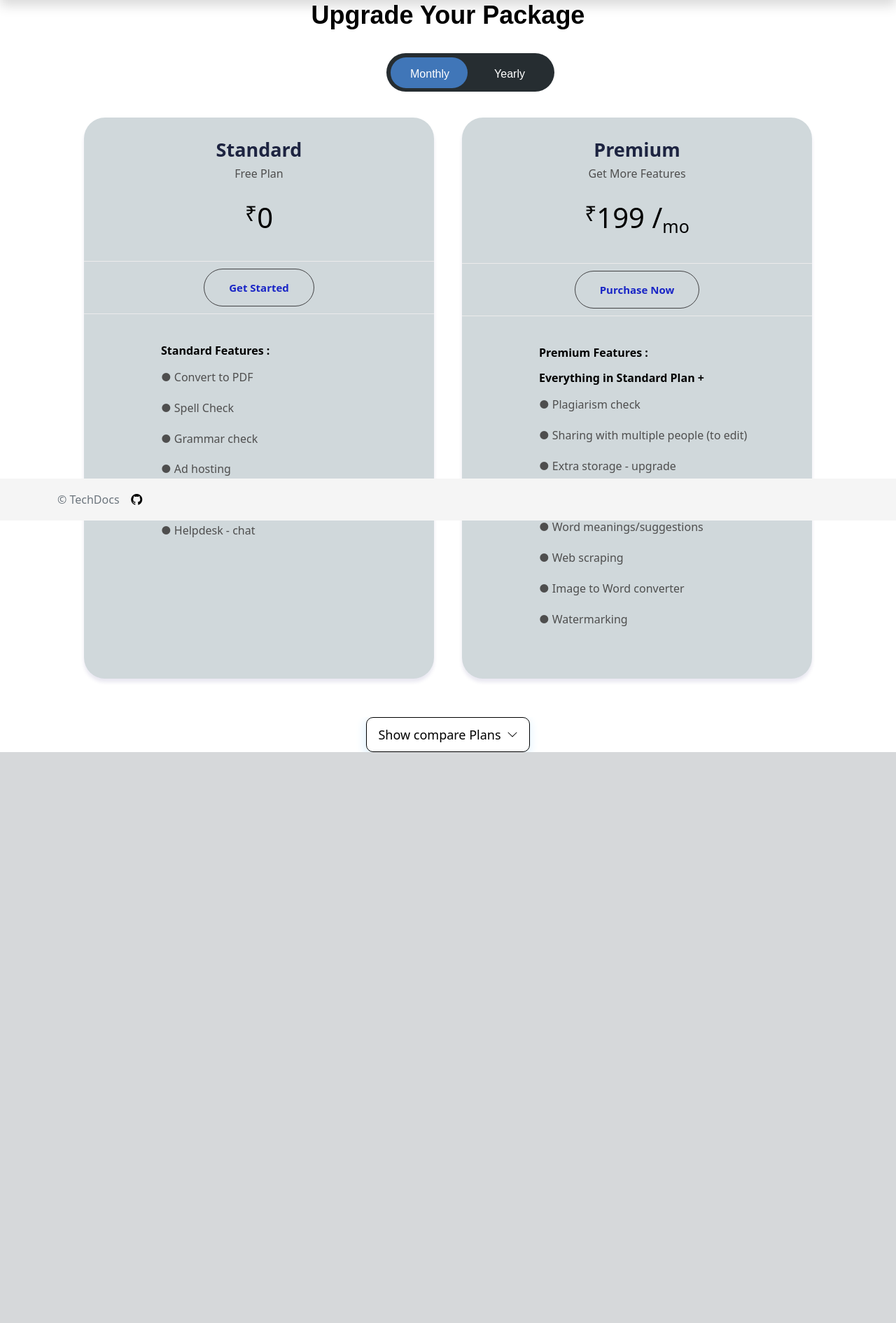
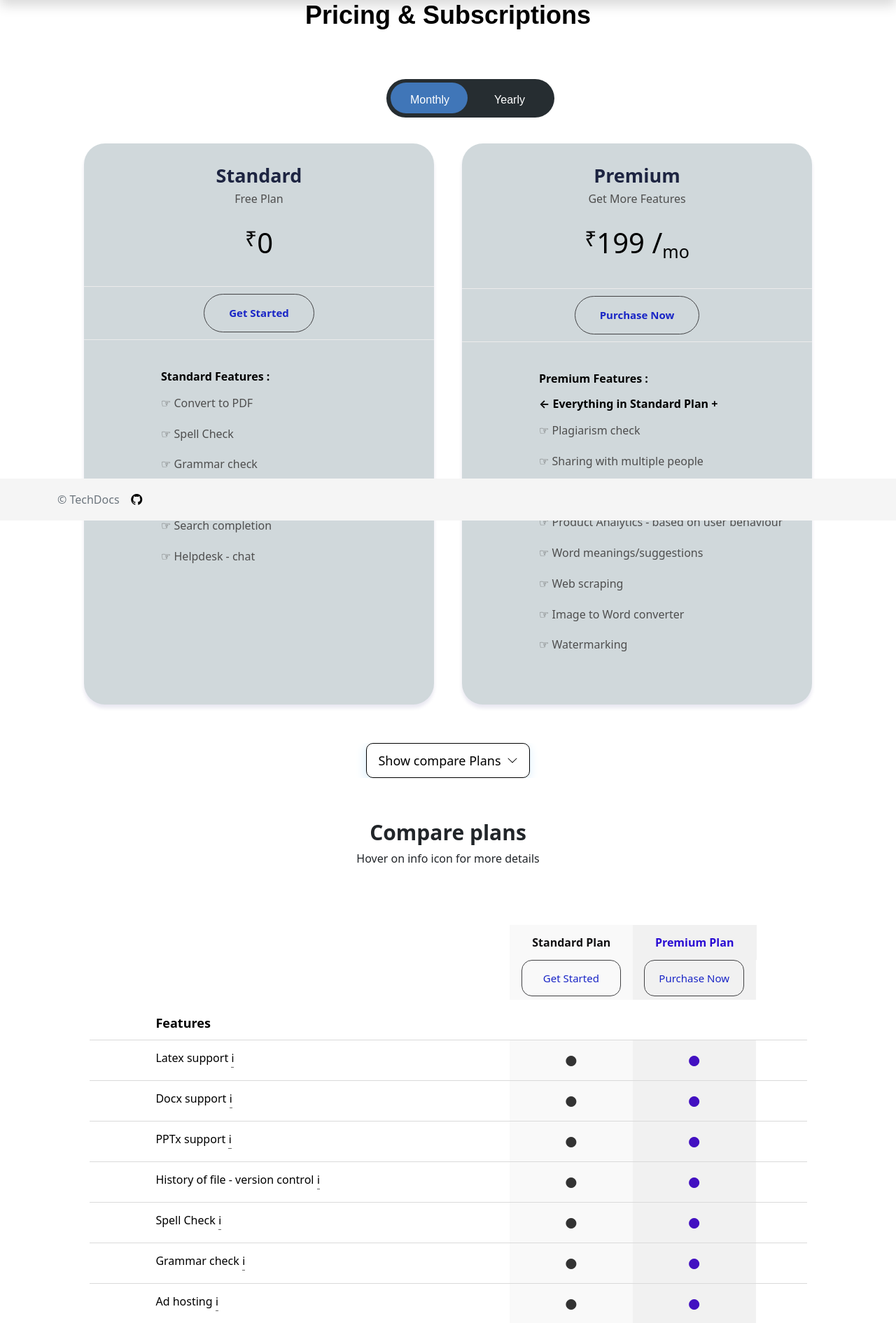
Before and after one commit to prernawaghray/GL-TechDocs, a Flask app: page /plans in a window 1280 px wide. Shown: the part 56-1947 px from the top of the page at 70% size. Before the commit the page ends 1131 px from the top, so only its background shows below. Run offline with Flask 2, Linux system fonts and the light colour scheme; some libraries are stand-ins or nearby versions.

Commit message:
Update pricing.html

```diff
--- a/frontend/app/templates/plans-and-subscriptions/pricing.html
+++ b/frontend/app/templates/plans-and-subscriptions/pricing.html
@@ -3,15 +3,15 @@
 {% block pageCss%}
 <link rel="stylesheet" href="{{ url_for('static', filename='css/pricing.css') }}">
 <link rel="stylesheet" href="https://fonts.googleapis.com/css2?family=Roboto:wght@300;400;500;700;900&display=swap">
+
 <link rel="stylesheet" href="https://cdn.jsdelivr.net/npm/bootstrap@5.2.2/dist/css/bootstrap.min.css">
 {% endblock %}
-
 
 {% block body %}
 <div class="pricing-container">
     <div class="section-intro">
-				<h1>Upgrade Your Package</h1>
-
+        <h1>Pricing & Subscriptions</h1>
+        <h4>Choose to your desired plan</h4>
         <div class="toggle-switch-container">
             <input type="checkbox" class="plan-switch" />
             <span class="Monthly">Monthly</span>
@@ -28,20 +28,20 @@
                     <h3 class="card-pricing_price"><span class="rupee">&#8377</span><span class="amount">0</span></h3>
                 </div>
                 <div class="card-pricing_button">
-							<button onclick="window.location.href=''" class="button">Get Started</button>
+                    <button onclick= "BasicPlan()" class="button">Get Started</button>
                 </div>
                 <ul class="card-pricing_list">
                     <p class="Features">Standard Features  :</p>
-							<!-- <li><span class="dot">&#9679;</span>  Feature 1</li>
-							<li><span class="dot">&#9679;</span>  Feature 2</li>
-							<li><span class="dot">&#9679;</span>  Feature 3</li>
-							<li><span class="dot">&#9679;</span>  Feature 4</li> -->
-							<li><span class="dot">&#9679;</span>  Convert to PDF</li>
-							<li><span class="dot">&#9679;</span>  Spell Check</li>
-							<li><span class="dot">&#9679;</span>  Grammar check</li>
-							<li><span class="dot">&#9679;</span>  Ad hosting</li>
-							<li><span class="dot">&#9679;</span>  Search completion</li>
-							<li><span class="dot">&#9679;</span>  Helpdesk - chat</li>
+                    <!-- <li><span class="dot">&#9758;</span>  Feature 1</li>
+                    <li><span class="dot">&#9758;</span>  Feature 2</li>
+                    <li><span class="dot">&#9758;</span>  Feature 3</li>
+                    <li><span class="dot">&#9758;</span>  Feature 4</li> -->
+                    <li><span class="dot">&#9758;</span>  Convert to PDF</li>
+                    <li><span class="dot">&#9758;</span>  Spell Check</li>
+                    <li><span class="dot">&#9758;</span>  Grammar check</li>
+                    <li><span class="dot">&#9758;</span>  Ad hosting</li>
+                    <li><span class="dot">&#9758;</span>  Search completion</li>
+                    <li><span class="dot">&#9758;</span>  Helpdesk - chat</li>
                 </ul>
             </div>
             <div class="plan-card">
@@ -51,21 +51,20 @@
                     <h3 class="card-pricing_price" id="Price"><span class="rupee">&#8377</span><span class="amount">199 /</span><span class="type">mo</span></h3>
                 </div>
                 <div class="card-pricing_button">
-							<button class="button">Purchase Now</button>
+                    <button class="button" onclick="PremiumPlan()">Purchase Now</button>
                 </div>
                 <ul class="card-pricing_list">
                     <p class="Features">Premium Features  : </p>
-							<p class="Features-1">Everything in Standard Plan +</p>
-							<li><span class="dot">&#9679;</span>  Plagiarism check</li>
-							<li><span class="dot">&#9679;</span>  Sharing with multiple people (to edit)</li>
-							<li><span class="dot">&#9679;</span>  Extra storage - upgrade</li>
-							<li><span class="dot">&#9679;</span>  Product Analytics - based on user behaviour</li>
-							<li><span class="dot">&#9679;</span>  Word meanings/suggestions</li>
-							<li><span class="dot">&#9679;</span>  Web scraping</li>
-							<li><span class="dot">&#9679;</span>  Image to Word converter</li>
-							<li><span class="dot">&#9679;</span>  Watermarking</li>
+                    <p class="Features-1">&#8592; Everything in Standard Plan +</p>
+                    <li><span class="dot">&#9758;</span>  Plagiarism check</li>
+                    <li><span class="dot">&#9758;</span>  Sharing with multiple people</li>
+                    <li><span class="dot">&#9758;</span>  Extra storage - upgrade</li>
+                    <li><span class="dot">&#9758;</span>  Product Analytics - based on user behaviour</li>
+                    <li><span class="dot">&#9758;</span>  Word meanings/suggestions</li>
+                    <li><span class="dot">&#9758;</span>  Web scraping</li>
+                    <li><span class="dot">&#9758;</span>  Image to Word converter</li>
+                    <li><span class="dot">&#9758;</span>  Watermarking</li>
                 </ul>
-
             </div>
         </div>
     </div>
@@ -84,32 +83,33 @@
     <div class="compare-table">
         <div class="compare-wrapper" style="line-height: 1; text-align: center; margin-top: 0px; font-size: 20px; font-weight: bold; height: 100px; ">
             <h2 style="font-size: 30px; font-weight: 700; padding-bottom: 0px; ">Compare plans</h2>
-					<span style="font-size: 16px; font-weight: 300; display: inline-block;">Hover on items for more details</span>
+            <span style="font-size: 16px; font-weight: 300; display: inline-block;">Hover on info icon for more details</span>
         </div>
     </div>
     <div id="CompareTable" style="display: block;" class="mfcompare-table">
         <div class="compare-wrapper">
             <div class="PricingComparison">
-						<div class="P-row_1">
                 <div class="row_1 PricingComparisonTitle z-2">
                     <div class="col-md-6 col-sm-4"><div class="PlanFeatureTitle"></div></div>
                     <div class="F-Column col-md-2 col-sm-2"><div style="color: #111012;" class="PricingPlanName Pricing-Highlight_1">Standard Plan
                     </div>
                     <div class="buy-button-1">
-									<button class="button-2">
+                        <button class="button-2" onclick="BasicPlan()">
                             Get Started
                         </button>
                     </div>
                     </div>
                     <div class="F-Column col-md-2 col-sm-2"><div style="color: #290bd3;" class="PricingPlanName Pricing-Highlight">Premium Plan</div>
                     <div class="buy-button-2">
-									<button class="button-3">
+                        <button class="button-3" onclick="PremiumPlan()">
                             Purchase Now
                         </button>
                     </div>
                     </div>
                 </div>
-						</div>
+                <!-- <div class="P-row_1">
+
+                </div> -->
                 <div class="P-row_1 Category-wrapper">
                     <div class="row_1">
                         <div class="col-md-6 col-sm-4"><div class="Category-title"><span>Features</span></div></div>
@@ -121,8 +121,11 @@
                     <div class="row_1">
                         <div class="col-md-6 col-sm-4">
                             <div class="PlanFeatureTitle">
-									<span class="FeatureInfo" data-bs-toggle="tooltip" title="Tooltip text top" data-placement="top">
+                            <span class="FeatureName">
                                 Latex support
+                            </span>
+                            <span class="FeatureInfo" data-bs-toggle="tooltip" title="Latex editing supported" data-placement="top">
+                                &#8505;
                             </span>
                             </div>
                         </div>
@@ -132,119 +135,170 @@
                 </div>
                 <div class="P-row_1">
                     <div class="row_1">
-								<div class="col-md-6 col-sm-4"><div class="PlanFeatureTitle"><span class="FeatureInfo" data-bs-toggle="tooltip" title="Tooltip text top" data-placement="top">Docx support</span></div></div>
+                        <div class="col-md-6 col-sm-4">
+                            <div class="PlanFeatureTitle">
+                                <span class="FeatureName">Docx support</span>
+                                <span class="FeatureInfo" data-bs-toggle="tooltip" title="Word document can be generated" data-placement="top">&#8505;</span>
+                            </div></div>
                         <div class="F-Column col-md-2 col-sm-2"><div class="Basic-Plan PlanAvailableTxt"><span class="PlanAvailableDot">&#9679;</span></div></div>
                         <div class="F-Column col-md-2 col-sm-2"><div class="Premium-Plan"><span class="PlanAvailableDot">&#9679;</span></div></div>
                     </div>
                 </div>
                 <div class="P-row_1">
                     <div class="row_1">
-								<div class="col-md-6 col-sm-4"><div class="PlanFeatureTitle"><span class="FeatureInfo" data-bs-toggle="tooltip" title="Tooltip text top" data-placement="top">PPTx support</span></div></div>
+                        <div class="col-md-6 col-sm-4"><div class="PlanFeatureTitle"><span class="FeatureName">PPTx support</span>
+                            <span class="FeatureInfo"  data-bs-toggle="tooltip" title="Powerpoint presentation generation supported" data-placement="top">&#8505;</span>
+                        </div></div>
                         <div class="F-Column col-md-2 col-sm-2"><div class="Basic-Plan PlanAvailableTxt"><span class="PlanAvailableDot">&#9679;</span></div></div>
                         <div class="F-Column col-md-2 col-sm-2"><div class="Premium-Plan"><span class="PlanAvailableDot">&#9679;</span></div></div>
                     </div>
                 </div>
                 <div class="P-row_1">
                     <div class="row_1">
-								<div class="col-md-6 col-sm-4"><div class="PlanFeatureTitle"><span class="FeatureInfo" data-bs-toggle="tooltip" title="Tooltip text top" data-placement="top">History of file - version control</span></div></div>
+                        <div class="col-md-6 col-sm-4"><div class="PlanFeatureTitle">
+                            <span class="FeatureName" >History of file - version control</span>
+                            <span class="FeatureInfo" data-bs-toggle="tooltip" title="All changes done can be viewed through history" data-placement="top">&#8505;</span>
+                        </div></div>
                         <div class="F-Column col-md-2 col-sm-2"><div class="Basic-Plan PlanAvailableTxt"><span class="PlanAvailableDot">&#9679;</span></div></div>
                         <div class="F-Column col-md-2 col-sm-2"><div class="Premium-Plan"><span class="PlanAvailableDot">&#9679;</span></div></div>
                     </div>
                 </div>
                 <div class="P-row_1">
                     <div class="row_1">
-								<div class="col-md-6 col-sm-4"><div class="PlanFeatureTitle"><span class="FeatureInfo" data-bs-toggle="tooltip" title="Tooltip text top" data-placement="top">Spell Check</span></div></div>
+                        <div class="col-md-6 col-sm-4"><div class="PlanFeatureTitle">
+                            <span class="FeatureName">Spell Check</span>
+                            <span class="FeatureInfo" data-bs-toggle="tooltip" title="Spelling check and correction can be done during editing" data-placement="top">&#8505;</span>
+                        </div></div>
                         <div class="F-Column col-md-2 col-sm-2"><div class="Basic-Plan PlanAvailableTxt"><span class="PlanAvailableDot">&#9679;</span></div></div>
                         <div class="F-Column col-md-2 col-sm-2"><div class="Premium-Plan"><span class="PlanAvailableDot">&#9679;</span></div></div>
                     </div>
                 </div>
                 <div class="P-row_1">
                     <div class="row_1">
-								<div class="col-md-6 col-sm-4"><div class="PlanFeatureTitle"><span class="FeatureInfo" data-bs-toggle="tooltip" title="Tooltip text top" data-placement="top">Grammar check</span></div></div>
+                        <div class="col-md-6 col-sm-4"><div class="PlanFeatureTitle">
+                            <span class="FeatureName" >Grammar check</span>
+                            <span class="FeatureInfo" data-bs-toggle="tooltip" title="All grammatical mistakes can be verified and rectified" data-placement="top">&#8505;</span>
+                        </div></div>
                         <div class="F-Column col-md-2 col-sm-2"><div class="Basic-Plan PlanAvailableTxt"><span class="PlanAvailableDot">&#9679;</span></div></div>
                         <div class="F-Column col-md-2 col-sm-2"><div class="Premium-Plan"><span class="PlanAvailableDot">&#9679;</span></div></div>
                     </div>
                 </div>
                 <div class="P-row_1">
                     <div class="row_1">
-								<div class="col-md-6 col-sm-4"><div class="PlanFeatureTitle"><span class="FeatureInfo" data-bs-toggle="tooltip" title="Tooltip text top" data-placement="top">Ad hosting</span></div></div>
+                        <div class="col-md-6 col-sm-4"><div class="PlanFeatureTitle">
+                            <span class="FeatureName" >Ad hosting</span>
+                            <span class="FeatureInfo" data-bs-toggle="tooltip" title="Ads hosting service is available" data-placement="top">&#8505;</span>
+                        </div></div>
                         <div class="F-Column col-md-2 col-sm-2"><div class="Basic-Plan PlanAvailableTxt"><span class="PlanAvailableDot">&#9679;</span></div></div>
                         <div class="F-Column col-md-2 col-sm-2"><div class="Premium-Plan"><span class="PlanAvailableDot">&#9679;</span></div></div>
                     </div>
                 </div>
                 <div class="P-row_1">
                     <div class="row_1">
-								<div class="col-md-6 col-sm-4"><div class="PlanFeatureTitle"><span class="FeatureInfo" data-bs-toggle="tooltip" title="Tooltip text top" data-placement="top">Sync to Google Drive, Dropbox, GitHub</span></div></div>
+                        <div class="col-md-6 col-sm-4"><div class="PlanFeatureTitle">
+                            <span class="FeatureName" >Sync to Google Drive, Dropbox, GitHub</span>
+                            <span class="FeatureInfo" data-bs-toggle="tooltip" title="All the edited documents can be uploaded to google drive/dropbox/github" data-placement="top">&#8505;</span>
+                        </div></div>
                         <div class="F-Column col-md-2 col-sm-2"><div class="Basic-Plan PlanAvailableTxt"><span class="PlanAvailableDot">&#9679;</span></div></div>
                         <div class="F-Column col-md-2 col-sm-2"><div class="Premium-Plan"><span class="PlanAvailableDot">&#9679;</span></div></div>
                     </div>
                 </div>
                 <div class="P-row_1">
                     <div class="row_1">
-								<div class="col-md-6 col-sm-4"><div class="PlanFeatureTitle"><span class="FeatureInfo" data-bs-toggle="tooltip" title="Tooltip text top" data-placement="top">Convert to PDF/HTML/Word/etc</span></div></div>
+                        <div class="col-md-6 col-sm-4"><div class="PlanFeatureTitle">
+                            <span class="FeatureName">Convert to PDF/HTML/Word/etc</span>
+                            <span class="FeatureInfo" data-bs-toggle="tooltip" title="Document download with various extensions supported" data-placement="top">&#8505;</span>
+                        </div></div>
                         <div class="F-Column col-md-2 col-sm-2"><div class="Basic-Plan PlanAvailableTxt"><span class="PlanAvailableDot">&#9679;</span></div></div>
                         <div class="F-Column col-md-2 col-sm-2"><div class="Premium-Plan"><span class="PlanAvailableDot">&#9679;</span></div></div>
                     </div>
                 </div>
                 <div class="P-row_1">
                     <div class="row_1">
-								<div class="col-md-6 col-sm-4"><div class="PlanFeatureTitle"><span class="FeatureInfo" data-bs-toggle="tooltip" title="Tooltip text top" data-placement="top">Helpdesk</span></div></div>
+                        <div class="col-md-6 col-sm-4"><div class="PlanFeatureTitle">
+                            <span class="FeatureName">Helpdesk</span>
+                            <span class="FeatureInfo" data-bs-toggle="tooltip" title="Chat service with helpdesk" data-placement="top">&#8505;</span>
+                        </div></div>
                         <div class="F-Column col-md-2 col-sm-2"><div class="Basic-Plan PlanAvailableTxt"><span class="PlanAvailableDot">&#9679;</span></div></div>
                         <div class="F-Column col-md-2 col-sm-2"><div class="Premium-Plan"><span class="PlanAvailableDot">&#9679;</span></div></div>
                     </div>
                 </div>
                 <div class="P-row_1">
                     <div class="row_1">
-								<div class="col-md-6 col-sm-4"><div class="PlanFeatureTitle"><span class="FeatureInfo" data-bs-toggle="tooltip" title="Tooltip text top" data-placement="top">Plagiarism check</span></div></div>
+                        <div class="col-md-6 col-sm-4"><div class="PlanFeatureTitle">
+                            <span class="FeatureName">Plagiarism check</span>
+                            <span class="FeatureInfo" data-bs-toggle="tooltip" title="Plagiarism checking service supported" data-placement="top">&#8505;</span>
+                        </div></div>
                         <div class="F-Column col-md-2 col-sm-2"><div class="Basic-Plan PlanAvailableTxt">-</div></div>
                         <div class="F-Column col-md-2 col-sm-2"><div class="Premium-Plan"><span class="PlanAvailableDot">&#9679;</span></div></div>
                     </div>
                 </div>
                 <div class="P-row_1">
                     <div class="row_1">
-								<div class="col-md-6 col-sm-4"><div class="PlanFeatureTitle"><span class="FeatureInfo" data-bs-toggle="tooltip" title="Tooltip text top" data-placement="top">Extra storage</span></div></div>
+                        <div class="col-md-6 col-sm-4"><div class="PlanFeatureTitle">
+                            <span class="FeatureName">Extra storage</span>
+                            <span class="FeatureInfo" data-bs-toggle="tooltip" title="Documents storage space upgraded" data-placement="top">&#8505;</span>
+                        </div></div>
                         <div class="F-Column col-md-2 col-sm-2"><div class="Basic-Plan PlanAvailableTxt">-</div></div>
                         <div class="F-Column col-md-2 col-sm-2"><div class="Premium-Plan"><span class="PlanAvailableDot">&#9679;</span></div></div>
                     </div>
                 </div>
                 <div class="P-row_1">
                     <div class="row_1">
-								<div class="col-md-6 col-sm-4"><div class="PlanFeatureTitle"><span class="FeatureInfo" data-bs-toggle="tooltip" title="Tooltip text top" data-placement="top">Sharing with multiple people</span></div></div>
+                        <div class="col-md-6 col-sm-4"><div class="PlanFeatureTitle">
+                            <span class="FeatureName">Sharing with multiple people</span>
+                            <span class="FeatureInfo" data-bs-toggle="tooltip" title="Sharing of documents" data-placement="top">&#8505;</span>
+                        </div></div>
                         <div class="F-Column col-md-2 col-sm-2"><div class="Basic-Plan PlanAvailableTxt">-</div></div>
                         <div class="F-Column col-md-2 col-sm-2"><div class="Premium-Plan"><span class="PlanAvailableDot">&#9679;</span></div></div>
                     </div>
                 </div>
                 <div class="P-row_1">
                     <div class="row_1">
-								<div class="col-md-6 col-sm-4"><div class="PlanFeatureTitle"><span class="FeatureInfo" data-bs-toggle="tooltip" title="Tooltip text top" data-placement="top">Product Analytics</span></div></div>
+                        <div class="col-md-6 col-sm-4"><div class="PlanFeatureTitle">
+                            <span class="FeatureName">Product Analytics</span>
+                            <span class="FeatureInfo" data-bs-toggle="tooltip" title="Analytics of your document" data-placement="top">&#8505;</span>
+                        </div></div>
                         <div class="F-Column col-md-2 col-sm-2"><div class="Basic-Plan PlanAvailableTxt">-</div></div>
                         <div class="F-Column col-md-2 col-sm-2"><div class="Premium-Plan"><span class="PlanAvailableDot">&#9679;</span></div></div>
                     </div>
                 </div>
                 <div class="P-row_1">
                     <div class="row_1">
-								<div class="col-md-6 col-sm-4"><div class="PlanFeatureTitle"><span class="FeatureInfo" data-bs-toggle="tooltip" title="Tooltip text top" data-placement="top">Word meanings/suggestions</span></div></div>
+                        <div class="col-md-6 col-sm-4"><div class="PlanFeatureTitle">
+                            <span class="FeatureName">Word meanings/suggestions</span>
+                            <span class="FeatureInfo" data-bs-toggle="tooltip" title="Word suggestions and meanings can be viewed" data-placement="top">&#8505;</span>
+                        </div></div>
                         <div class="F-Column col-md-2 col-sm-2"><div class="Basic-Plan PlanAvailableTxt">-</div></div>
                         <div class="F-Column col-md-2 col-sm-2"><div class="Premium-Plan"><span class="PlanAvailableDot">&#9679;</span></div></div>
                     </div>
                 </div>
                 <div class="P-row_1">
                     <div class="row_1">
-								<div class="col-md-6 col-sm-4"><div class="PlanFeatureTitle"><span class="FeatureInfo" data-bs-toggle="tooltip" title="Tooltip text top" data-placement="top">Web scraping</span></div></div>
+                        <div class="col-md-6 col-sm-4"><div class="PlanFeatureTitle">
+                            <span class="FeatureName">Web scraping</span>
+                            <span class="FeatureInfo" data-bs-toggle="tooltip" title="content and data extraction from a website" data-placement="top">&#8505;</span>
+                        </div></div>
                         <div class="F-Column col-md-2 col-sm-2"><div class="Basic-Plan PlanAvailableTxt">-</div></div>
                         <div class="F-Column col-md-2 col-sm-2"><div class="Premium-Plan"><span class="PlanAvailableDot">&#9679;</span></div></div>
                     </div>
                 </div>
                 <div class="P-row_1">
                     <div class="row_1">
-								<div class="col-md-6 col-sm-4"><div class="PlanFeatureTitle"><span class="FeatureInfo" data-bs-toggle="tooltip" title="Tooltip text top" data-placement="top">Image to Word converter</span></div></div>
+                        <div class="col-md-6 col-sm-4"><div class="PlanFeatureTitle">
+                            <span class="FeatureName">Image to Word converter</span>
+                            <span class="FeatureInfo" data-bs-toggle="tooltip" title="Image files can be converted to word document" data-placement="top">&#8505;</span></div></div>
+
                         <div class="F-Column col-md-2 col-sm-2"><div class="Basic-Plan PlanAvailableTxt">-</div></div>
                         <div class="F-Column col-md-2 col-sm-2"><div class="Premium-Plan"><span class="PlanAvailableDot">&#9679;</span></div></div>
                     </div>
                 </div>
                 <div class="P-row_1">
                     <div class="row_1">
-								<div class="col-md-6 col-sm-4"><div class="PlanFeatureTitle"><span class="FeatureInfo" data-bs-toggle="tooltip" title="Tooltip text top" data-placement="top">Watermarking</span></div></div>
+                        <div class="col-md-6 col-sm-4"><div class="PlanFeatureTitle">
+                            <span class="FeatureName">Watermarking</span>
+                            <span class="FeatureInfo" data-bs-toggle="tooltip" title="Custom watermarking can be done" data-placement="top">&#8505;</span>
+                        </div></div>
                         <div class="F-Column col-md-2 col-sm-2"><div class="Basic-Plan PlanAvailableTxt">-</div></div>
                         <div class="F-Column col-md-2 col-sm-2"><div class="Premium-Plan"><span class="PlanAvailableDot">&#9679;</span></div></div>
                     </div>
@@ -263,5 +317,20 @@
           return new bootstrap.Tooltip(tooltipTriggerEl)
     });
 </script>
+<script>
+    function BasicPlan(){
+        window.location.href="{{url_for('login')}}";
+    }
+    function PremiumPlan(){
+        window.location.href="{{url_for('login')}}";
+    }
+</script>
+
 
 {% endblock %}
+
+<!-- {% block pageJS%}
+
+<script src="js/pricing.js"></script>
+
+{% endblock %} -->
```
Lines whose indentation alone changed are shown as unchanged.
